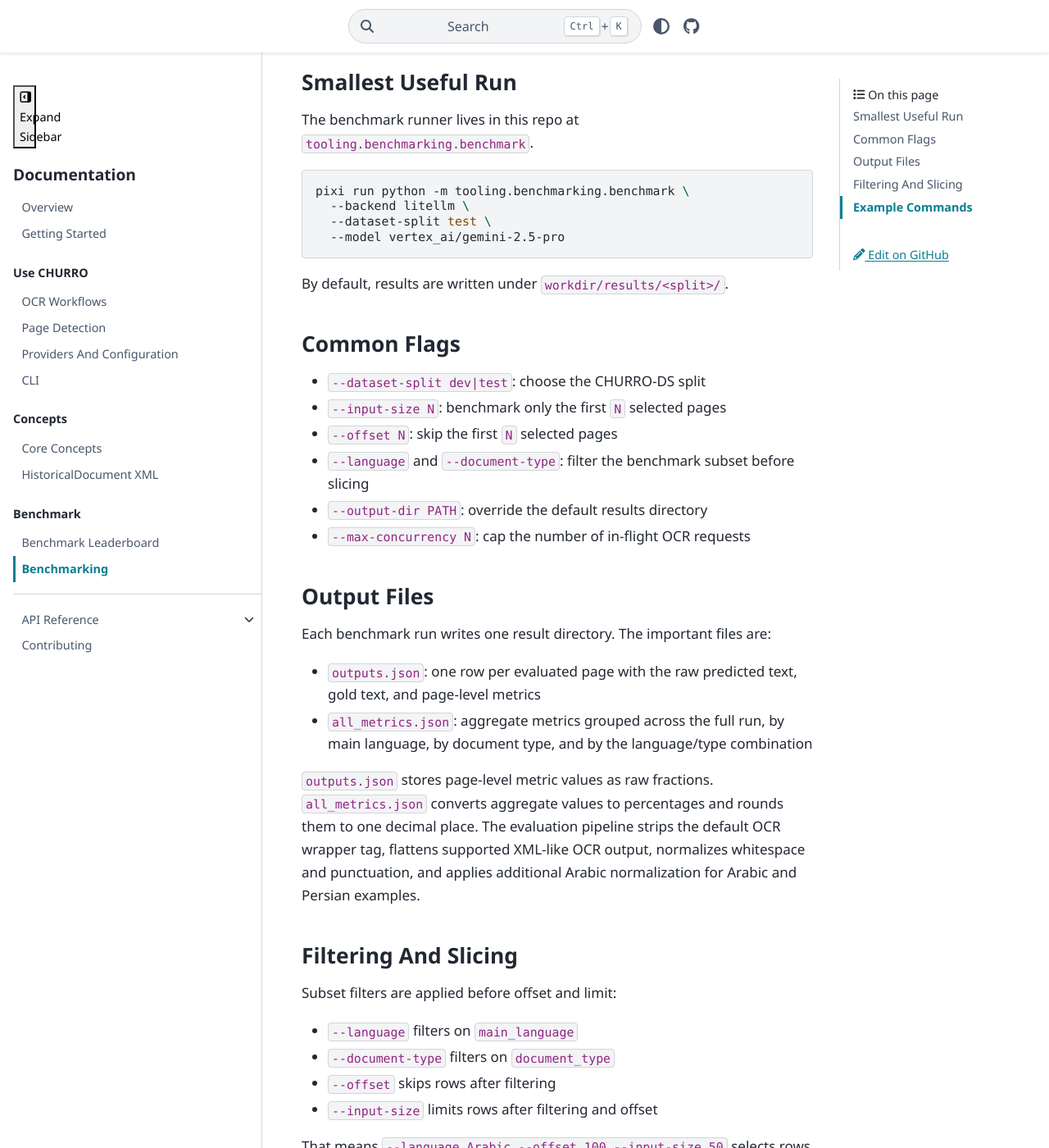
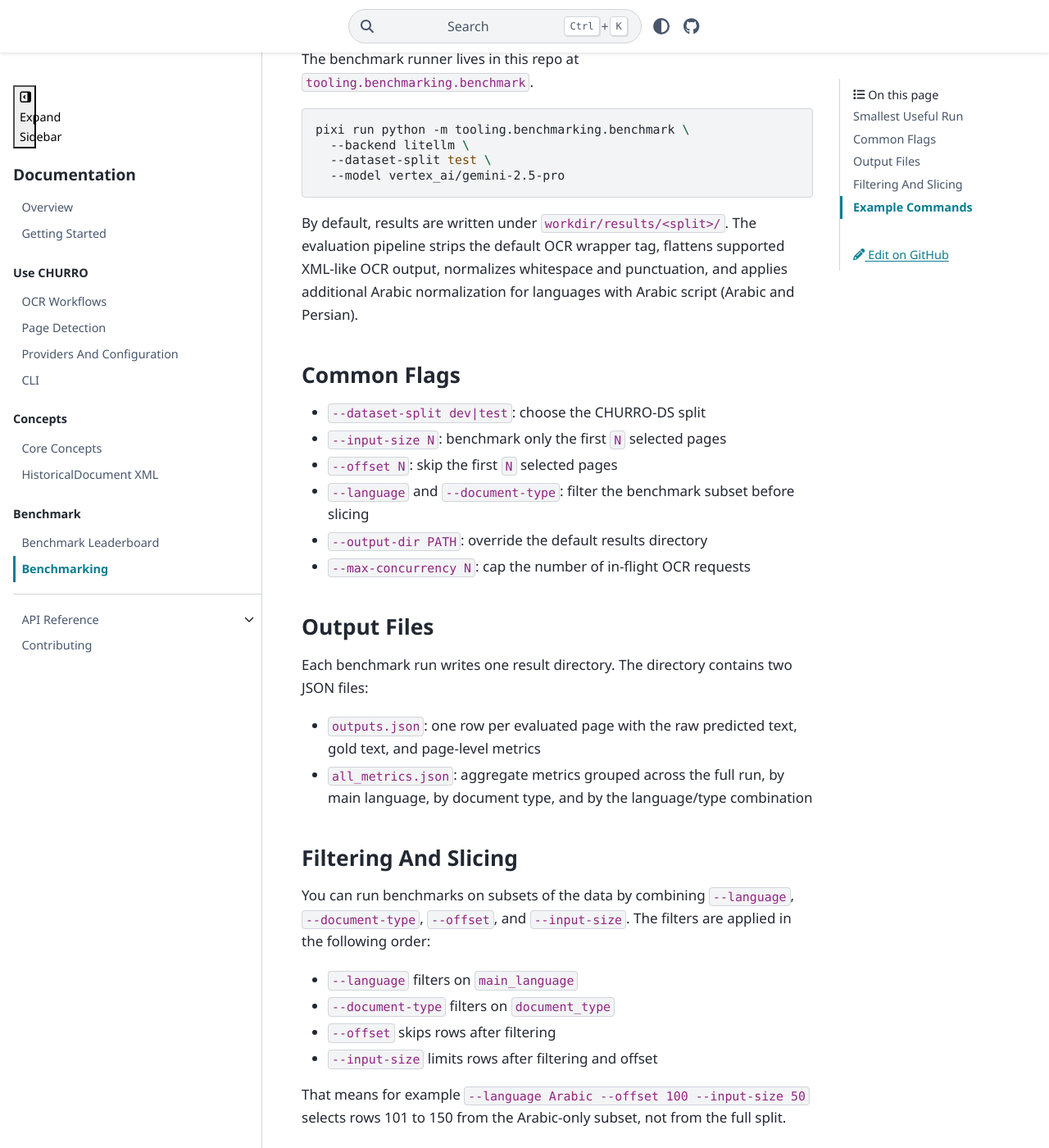
Before and after one commit to stanford-oval/Churro, a Sphinx documentation site: the page built from docs/benchmarking.md, in a window 1280 px wide and 1400 px high, scrolled down 366 px. Shown: the whole window at 82% size. Built offline with Sphinx 7.4.7 and the PyData theme 0.15.4, drawn with Linux system fonts in a browser that asks for light colours; some of the changed text lies outside the part shown.

Commit message:
docs(benchmarking): update benchmarking instructions and clarify output file details

````diff
--- a/docs/benchmarking.md
+++ b/docs/benchmarking.md
@@ -1,10 +1,9 @@
 # Benchmarking
 
-This page is for reproducing CHURRO-DS benchmark runs from a repo checkout.
+For the official leaderboard results, see the [Benchmark Leaderboard](leaderboard.md).
 
-Run these commands from the repo root after `pixi install`.
+This page describes how to benchmark your own model on [CHURRO-DS](https://huggingface.co/datasets/stanford-oval/churro-dataset). Please open a pull request if you would like to add your model to the official leaderboard.
 
-For the current committed benchmark snapshot, see the [Benchmark Leaderboard](leaderboard.md). Contributor setup, test commands, and package checks live in [Contributing](contributing.md).
 
 ## Smallest Useful Run
 
@@ -18,6 +17,7 @@
 ```
 
 By default, results are written under `workdir/results/<split>/`.
+The evaluation pipeline strips the default OCR wrapper tag, flattens supported XML-like OCR output, normalizes whitespace and punctuation, and applies additional Arabic normalization for languages with Arabic script (Arabic and Persian).
 
 ## Common Flags
 
@@ -30,27 +30,26 @@
 
 ## Output Files
 
-Each benchmark run writes one result directory. The important files are:
+Each benchmark run writes one result directory. The directory contains two JSON files:
 
 - `outputs.json`: one row per evaluated page with the raw predicted text, gold text, and page-level metrics
 - `all_metrics.json`: aggregate metrics grouped across the full run, by main language, by document type, and by the language/type combination
 
-`outputs.json` stores page-level metric values as raw fractions. `all_metrics.json` converts aggregate values to percentages and rounds them to one decimal place. The evaluation pipeline strips the default OCR wrapper tag, flattens supported XML-like OCR output, normalizes whitespace and punctuation, and applies additional Arabic normalization for Arabic and Persian examples.
 
 ## Filtering And Slicing
 
-Subset filters are applied before offset and limit:
+You can run benchmarks on subsets of the data by combining `--language`, `--document-type`, `--offset`, and `--input-size`. The filters are applied in the following order:
 
 - `--language` filters on `main_language`
 - `--document-type` filters on `document_type`
 - `--offset` skips rows after filtering
 - `--input-size` limits rows after filtering and offset
 
-That means `--language Arabic --offset 100 --input-size 50` selects rows 101 to 150 from the Arabic-only subset, not from the full split.
+That means for example `--language Arabic --offset 100 --input-size 50` selects rows 101 to 150 from the Arabic-only subset, not from the full split.
 
 ## Example Commands
 
-If you want to benchmark a vLLM-served model, run vLLM separately and point `--backend openai-compatible` at its OpenAI-compatible endpoint. See the [official vLLM serving docs](https://docs.vllm.ai/en/stable/serving/openai_compatible_server.html).
+If you want to benchmark a model using vLLM, run a vLLM server separately and point `--backend openai-compatible` at its OpenAI-compatible endpoint. See the [official vLLM serving docs](https://docs.vllm.ai/en/stable/serving/openai_compatible_server.html).
 
 | Model | Model ID | Backend | Full command |
 | --- | --- | --- | --- |
````
